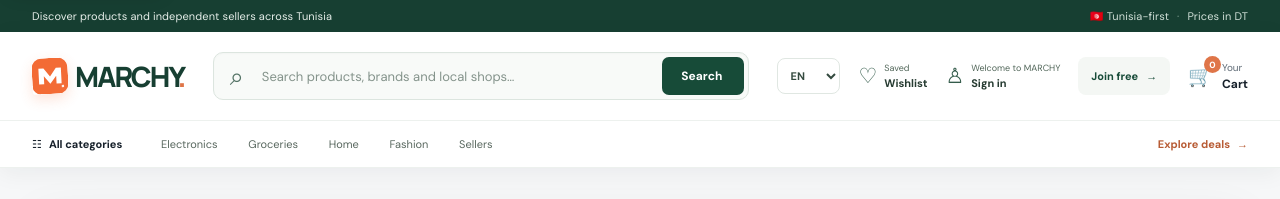
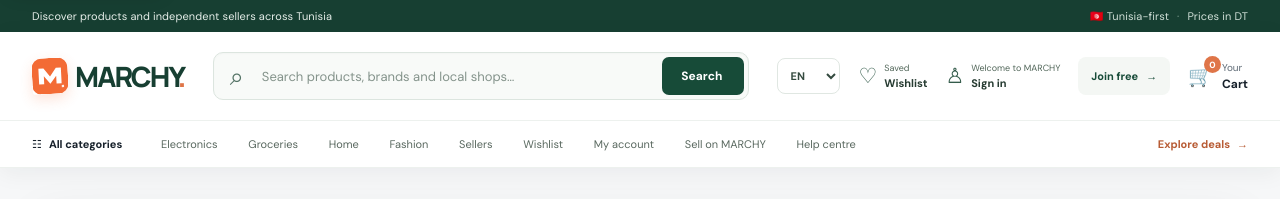
Before and after one commit to medkhalilghdamsi-dev/MARCHY, a React (Vite) app: page / in a window 1280 px wide. Shown: the top 199 px of the page. Built offline with nearby package versions, Linux system fonts and the light colour scheme; grey boxes are pictures that could not be loaded.

Commit message:
Expand mobile navigation with key marketplace destinations

```diff
--- a/src/components/MarketplaceChrome.jsx
+++ b/src/components/MarketplaceChrome.jsx
@@ -63,7 +63,7 @@ function Header({ cartCount, query, setQuery, language, setLanguage }) {
       </form>
       <div className="header-actions marchy-header-actions"><label className="language-picker marchy-language-picker"><span className="sr-only">Language</span><select aria-label="Language" value={language} onChange={e=>setLanguage(e.target.value)}><option value="en">EN</option><option value="fr">FR</option><option value="ar">عربي</option></select></label><Link to="/wishlist" className="action-link wishlist-link marchy-header-action"><span className="action-icon">♡</span><span><small>Saved</small><b>Wishlist</b></span></Link><Link to="/login" className="action-link header-signin marchy-header-action"><span className="action-icon">♙</span><span><small>Welcome to MARCHY</small><b>Sign in</b></span></Link><Link to="/signup" className="header-join-link">Join free <span>→</span></Link><Link to="/cart" className="action-link cart-link marchy-cart-link"><span className="cart-icon">🛒<i aria-live="polite" aria-atomic="true">{cartCount}</i></span><span><small>Your</small><b>Cart</b></span></Link></div>
     </div>
-    <nav id="primary-navigation" aria-label="Primary navigation" className={`nav marchy-nav ${menuOpen ? 'nav-open' : ''}`}><div className="shell nav-inner marchy-nav-inner" onClick={()=>setMenuOpen(false)}><Link to="/categories"><span aria-hidden="true">☷</span> <b>All categories</b></Link>{categories.slice(1,5).map(c => <Link key={c} to={`/category/${c.toLowerCase()}`}>{c}</Link>)}<Link to="/sellers">Sellers</Link><Link className="nav-deal" to="/search?deal=true">Explore deals <span>→</span></Link></div></nav>
+    <nav id="primary-navigation" aria-label="Primary navigation" className={`nav marchy-nav ${menuOpen ? 'nav-open' : ''}`}><div className="shell nav-inner marchy-nav-inner" onClick={()=>setMenuOpen(false)}><Link to="/categories"><span aria-hidden="true">☷</span> <b>All categories</b></Link>{categories.slice(1,5).map(c => <Link key={c} to={`/category/${c.toLowerCase()}`}>{c}</Link>)}<Link to="/sellers">Sellers</Link><Link className="mobile-nav-link" to="/wishlist">Wishlist</Link><Link className="mobile-nav-link" to="/account">My account</Link><Link className="mobile-nav-link" to="/sell">Sell on MARCHY</Link><Link className="mobile-nav-link" to="/help">Help centre</Link><Link className="nav-deal" to="/search?deal=true">Explore deals <span>→</span></Link></div></nav>
     </header>
   </>,language)
 }
```
